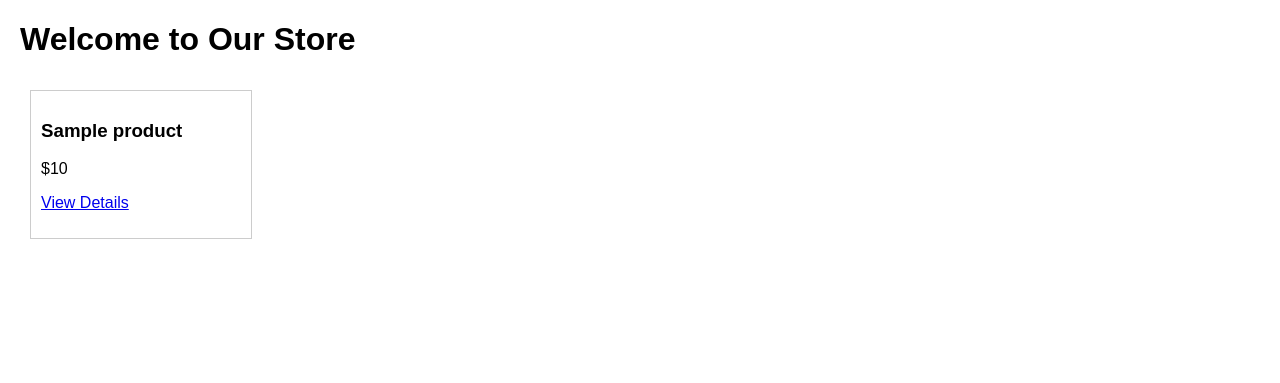
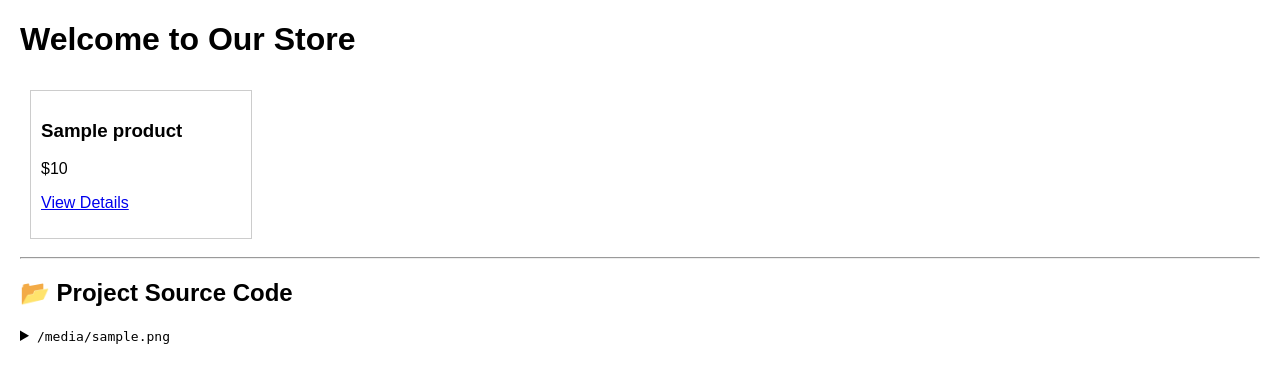
Before and after one commit to Martinezworldwide/FlaskOnRender, a Flask app: template templates/home.html in a window 1280 px wide. Shown: the top 383 px of the page. Run offline with Flask 3, Linux system fonts and the light colour scheme; the template is opened without the code that fills it: most values are stand-ins (such as "Sample title", 1, 10 or a date in 2020).

Commit message:
Update home.html

```diff
--- a/templates/home.html
+++ b/templates/home.html
@@ -1,17 +1,21 @@
 <!doctype html>
 <html>
 <head>
-    <title>E-Commerce Demo</title>
+    <title>E-Commerce Demo with Code Viewer</title>
     <style>
         body { font-family: Arial, sans-serif; margin: 20px; }
         .product { border: 1px solid #ccc; padding: 10px; margin: 10px; display: inline-block; width: 200px; }
         .flash { padding: 10px; margin-bottom: 10px; border-radius: 5px; }
         .flash.success { background: #d4edda; color: #155724; }
         .flash.error { background: #f8d7da; color: #721c24; }
+        details { margin-bottom: 10px; }
+        pre { background: #f5f5f5; padding: 10px; overflow-x: auto; }
+        code { font-family: monospace; }
     </style>
 </head>
 <body>
     <h1>Welcome to Our Store</h1>
+
     {% with messages = get_flashed_messages(with_categories=true) %}
       {% if messages %}
         {% for category, message in messages %}
@@ -19,6 +23,7 @@
         {% endfor %}
       {% endif %}
     {% endwith %}
+
     {% for product in products %}
         <div class="product">
             <h3>{{ product.name }}</h3>
@@ -26,5 +31,14 @@
             <p><a href="{{ url_for('product_detail', product_id=product.id) }}">View Details</a></p>
         </div>
     {% endfor %}
+
+    <hr>
+    <h2>📂 Project Source Code</h2>
+    {% for filename, code in repo_code.items() %}
+        <details>
+            <summary><code>{{ filename }}</code></summary>
+            <pre><code>{{ code }}</code></pre>
+        </details>
+    {% endfor %}
 </body>
 </html>
```
